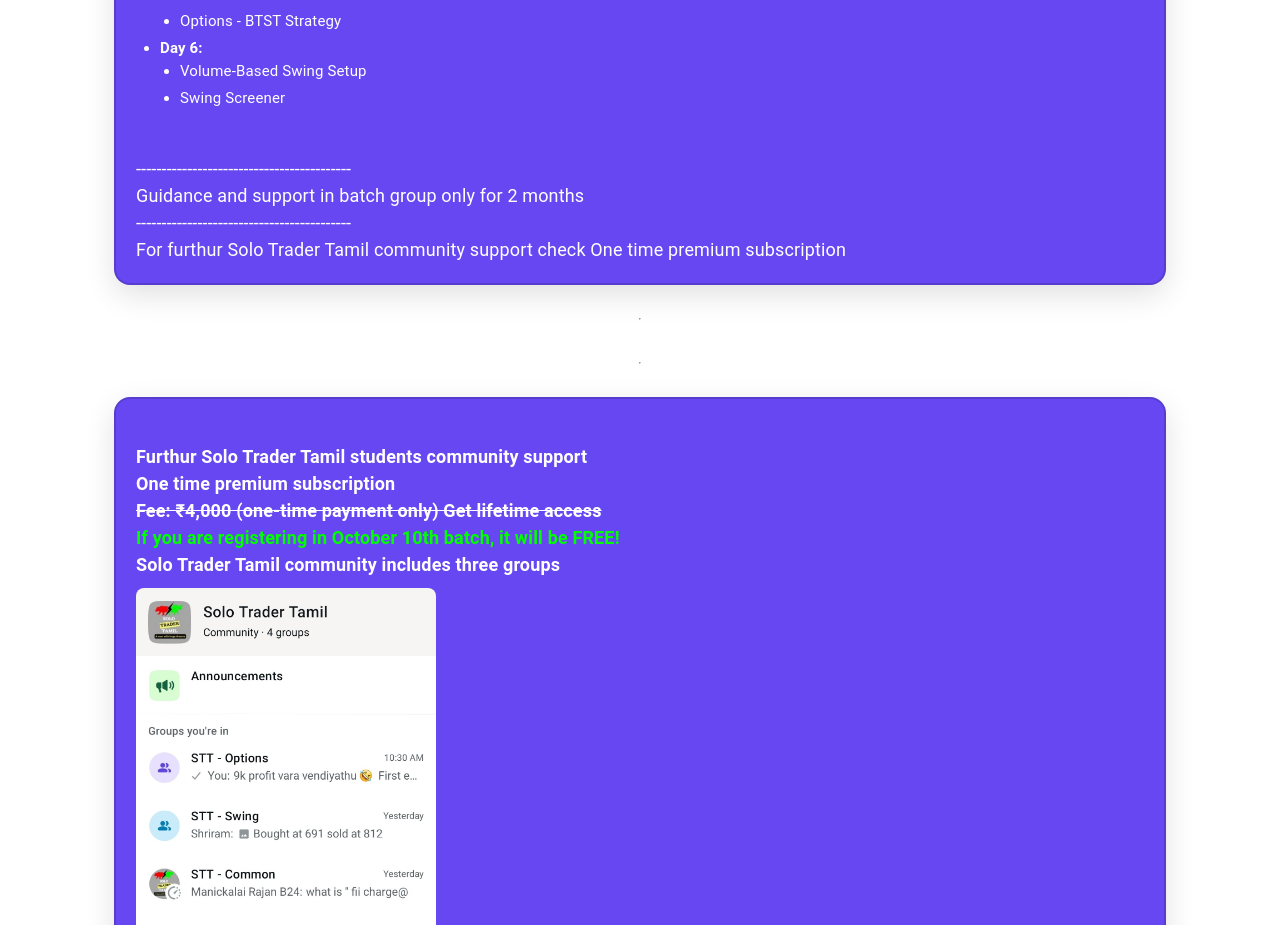
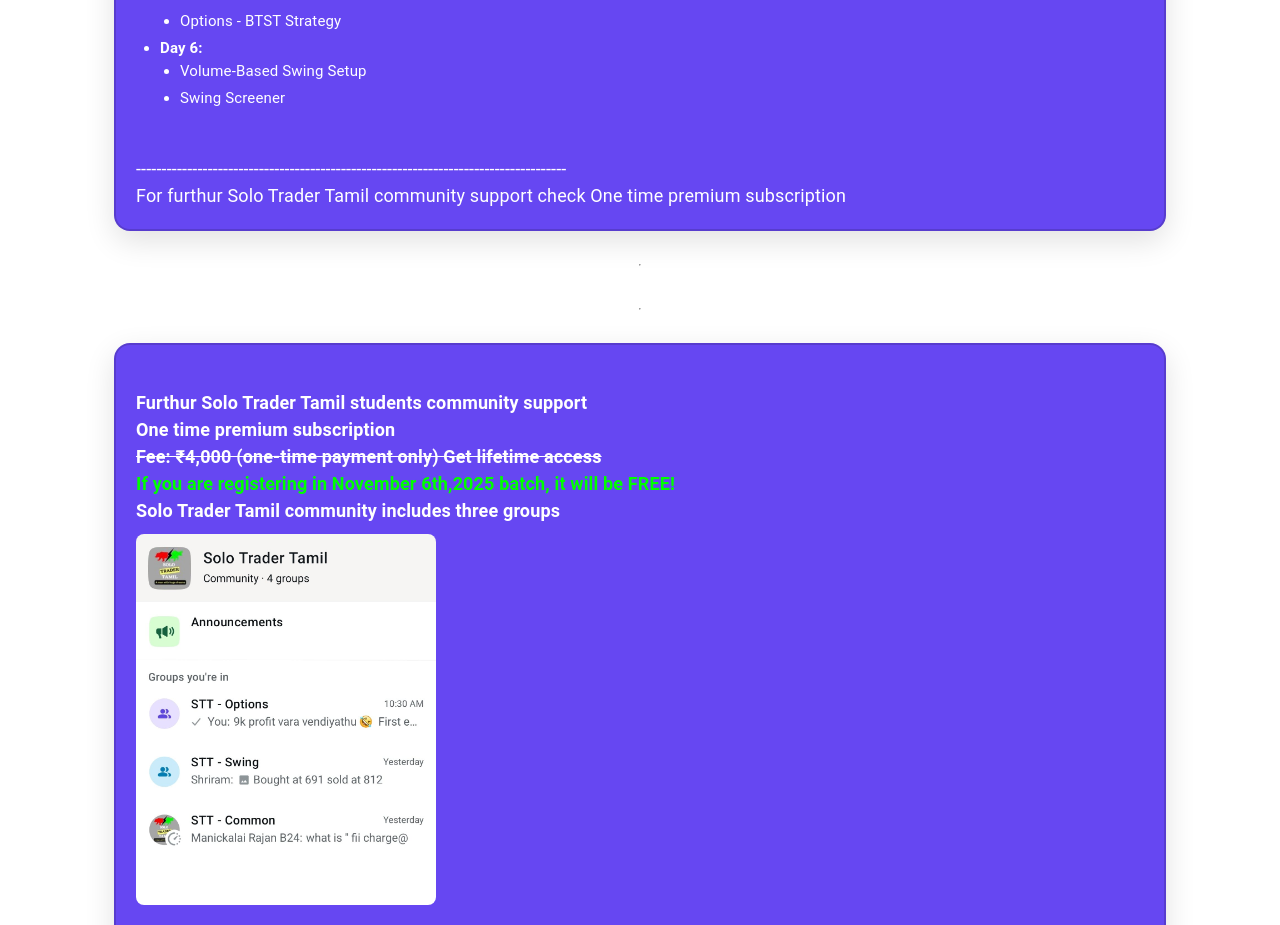
Before and after one commit to Santhosh-M-R/solo, a React (Create React App) app: page / in a window 1280 px wide. Shown: the part 3423-4348 px from the top of the page. Built offline with nearby package versions, Linux system fonts and the light colour scheme.

Commit message:
modified date

```diff
--- a/src/CourseDetails.jsx
+++ b/src/CourseDetails.jsx
@@ -34,7 +34,8 @@
     gap: 24px;
   }
 
-  .live-course, .both-course {
+  .live-course,
+  .both-course {
     display: grid;
     grid-template-columns: repeat(auto-fit, minmax(280px, 1fr));
     gap: 20px;
@@ -50,12 +51,15 @@
 
   @media only screen and (max-width: 600px) {
     position: relative;
-    .timing { padding: 10px; }
+    .timing {
+      padding: 10px;
+    }
   }
 
   @media only screen and (min-width: 610px) {
     font-size: 18px;
-    .live-course, .both-course {
+    .live-course,
+    .both-course {
       grid-template-columns: repeat(auto-fit, minmax(420px, 1fr));
     }
   }
@@ -67,9 +71,9 @@
   width: 100%;
   color: white;
   margin: 0;
-  border: 2px solid rgba(0,0,0,0.15);
+  border: 2px solid rgba(0, 0, 0, 0.15);
   border-radius: 16px;
-  box-shadow: 0 10px 30px rgba(0,0,0,0.12);
+  box-shadow: 0 10px 30px rgba(0, 0, 0, 0.12);
 
   > .heading > p {
     font-size: 20px;
@@ -143,9 +147,9 @@
   width: 100%;
   color: white;
   margin: 0;
-  border: 2px solid rgba(0,0,0,0.15);
+  border: 2px solid rgba(0, 0, 0, 0.15);
   border-radius: 16px;
-  box-shadow: 0 10px 30px rgba(0,0,0,0.12);
+  box-shadow: 0 10px 30px rgba(0, 0, 0, 0.12);
 
   > .heading > p {
     font-size: 20px;
@@ -276,15 +280,15 @@
                 </ul>
               </div>
               <div className="guidance">
-              <br></br>
+                <br></br>
+                ------------------------------------------
+                {/* <br></br>
+                Guidance and support in batch group only for 2 months
+                <br></br> */}
                 ------------------------------------------
                 <br></br>
-                Guidance and support in batch group only for 2 months
-                <br></br>
-                ------------------------------------------
-                <br></br>
-                For furthur Solo Trader Tamil community support
-                check One time premium subscription
+                For furthur Solo Trader Tamil community support check One time
+                premium subscription
               </div>
             </AdvancedCourseContent>
           </div>
@@ -293,7 +297,6 @@
           <hr />
 
           <div className="both-course">
-
             <AdvancedCourseContent>
               <h4>
                 Furthur Solo Trader Tamil students community support
@@ -302,21 +305,41 @@
                 <br></br>
                 <s>Fee: ₹4,000 (one-time payment only) Get lifetime access</s>
                 <br></br>
-                <strong style={{color: '#00FF00', fontSize: '18px'}}>If you are registering in October 10th batch, it will be FREE!</strong>
+                <strong style={{ color: "#00FF00", fontSize: "18px" }}>
+                  If you are registering in November 6th,2025 batch, it will be
+                  FREE!
+                </strong>
                 <br></br>
                 Solo Trader Tamil community includes three groups
                 <br></br>
-                <img src={community} alt="Community" style={{width: '100%', maxWidth: '300px', height: 'auto', margin: '10px 0', borderRadius: '8px'}} />
+                <img
+                  src={community}
+                  alt="Community"
+                  style={{
+                    width: "100%",
+                    maxWidth: "300px",
+                    height: "auto",
+                    margin: "10px 0",
+                    borderRadius: "8px",
+                  }}
+                />
                 <ul className="community">
-                  <li>STT - Common [General information and two weeks once sunday morning 11.30 am weekend meeting]</li>
-                  <li>STT - Options [Everyday levels info and one entry info will be posted]</li>
-                  <li>STT - Swing [Stocks which are ready to take swing entries will be posted]</li>
+                  <li>
+                    STT - Common [General information and two weeks once sunday
+                    morning 11.30 am weekend meeting]
+                  </li>
+                  <li>
+                    STT - Options [Everyday levels info and one entry info will
+                    be posted]
+                  </li>
+                  <li>
+                    STT - Swing [Stocks which are ready to take swing entries
+                    will be posted]
+                  </li>
                 </ul>
               </h4>
             </AdvancedCourseContent>
           </div>
-
-
 
           <div className="registration">
             <p>For registration message me in whatsapp</p>
```
